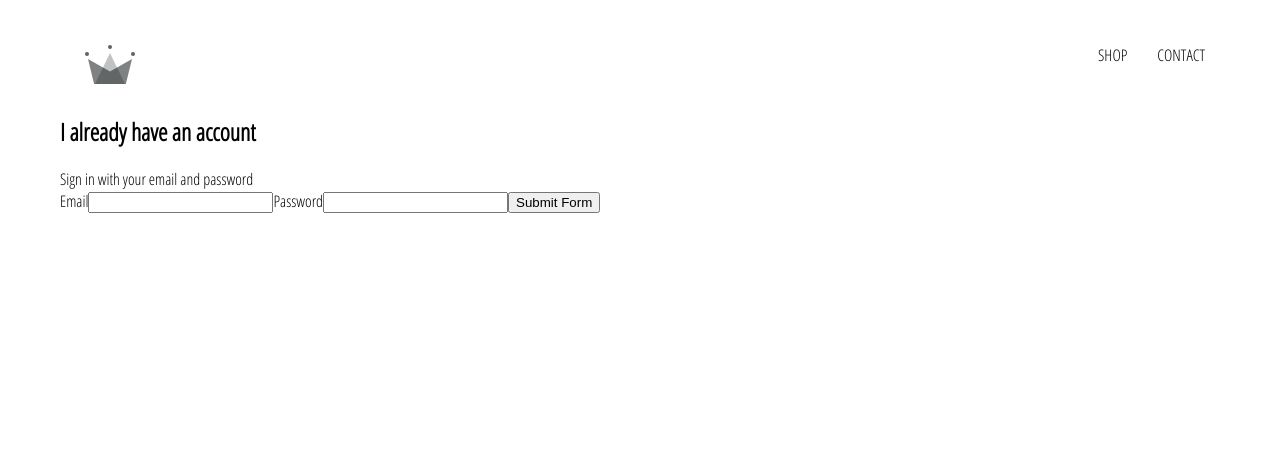
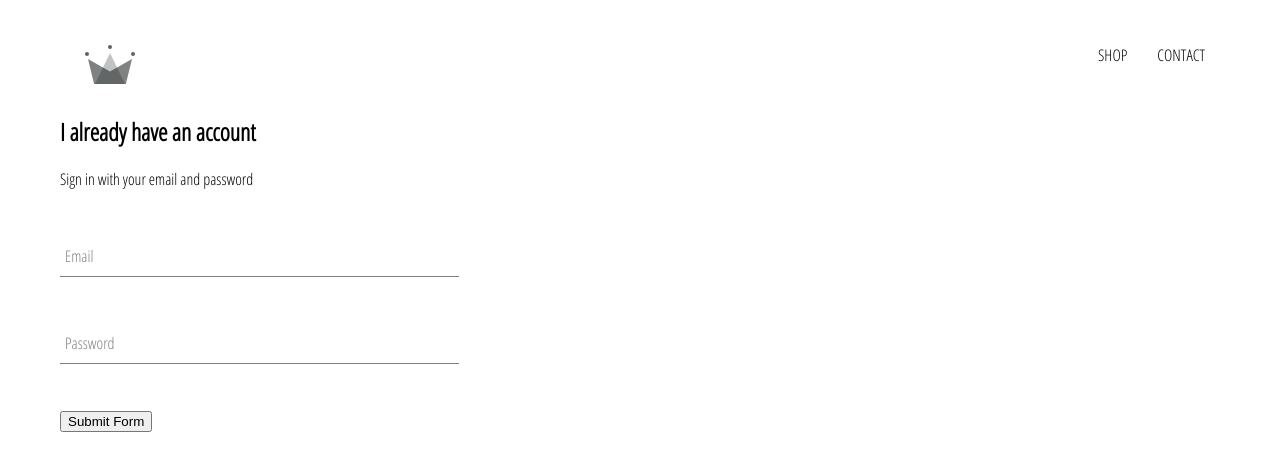
Before and after one commit to UmedJadhav/udj-apparels, a React (Create React App) app: page /signin in a window 1280 px wide. Shown: the top 470 px of the page. Built offline with nearby package versions, Linux system fonts and the light colour scheme.

Commit message:
Added form-input-component and included in the sign-in component

```diff
--- /dev/null
+++ b/src/components/form-input/form-input-component.jsx
@@ -0,0 +1,17 @@
+import React from  'react';
+import './form-input-styles.scss';
+
+const FormInput = ({ handleChange, label, ...otherProps}) => (
+  <div className='group'>
+    <input className='form-input' onChange={ handleChange } {...otherProps}/>
+    {
+      label ?
+        (<label className={`${ otherProps.value.length  ? 'shrink' : '' } form-input-label` }>
+          { label }
+         </label>)
+        : null
+    }
+  </div>
+)
+
+export default FormInput;
--- /dev/null
+++ b/src/components/form-input/form-input-styles.scss
@@ -0,0 +1,54 @@
+$sub-color: grey;
+$main-color: black;
+
+@mixin shrinkLabel {
+  top: -14px;
+  font-size: 12px;
+  color: $main-color;
+}
+
+.group {
+  position: relative;
+  margin: 45px 0;
+
+  .form-input {
+    background: none;
+    background-color: white;
+    color: $sub-color;
+    font-size: 18px;
+    padding: 10px 10px 10px 5px;
+    display: block;
+    width: 100%;
+    border: none;
+    border-radius: 0;
+    border-bottom: 1px solid $sub-color;
+    margin: 25px 0;
+
+    &:focus {
+      outline: none;
+    }
+
+    &:focus ~ .form-input-label {
+      @include shrinkLabel();
+    }
+  }
+
+  input[type='password'] {
+    letter-spacing: 0.3em;
+  }
+
+  .form-input-label {
+    color: $sub-color;
+    font-size: 16px;
+    font-weight: normal;
+    position: absolute;
+    pointer-events: none;
+    left: 5px;
+    top: 10px;
+    transition: 300ms ease all;
+
+    &.shrink {
+      @include shrinkLabel();
+    }
+  }
+}
--- a/src/components/sign-in/sign-in-component.jsx
+++ b/src/components/sign-in/sign-in-component.jsx
@@ -1,5 +1,6 @@
 import React from 'react';
 import './sign-in-styles.scss';
+import FormInput from '../form-input/form-input-component';
 
 class SignIn extends React.Component {
   constructor(props) {
@@ -29,10 +30,8 @@
         <h2>I already have an account</h2>
         <span>Sign in with your email and password</span>
         <form onSubmit={ this.handleSubmit } >
-          <label>Email</label>
-          <input name='email' type='email' value={this.state.email} onChange={ this.handleChange } required />
-          <label>Password</label>
-          <input name='password' type='password' value={this.state.password} onChange={ this.handleChange } required />
+          <FormInput name='email' type='email' value={this.state.email} handleChange={ this.handleChange } required label='Email'/>
+          <FormInput name='password' type='password' value={this.state.password} handleChange={ this.handleChange } required label='Password'/>
           <input type='submit' value='Submit Form'/>
         </form>
       </div>
--- a/src/components/sign-in/sign-in-styles.scss
+++ b/src/components/sign-in/sign-in-styles.scss
@@ -0,0 +1,3 @@
+.sign-in {
+  width: 30vw;
+}
```
